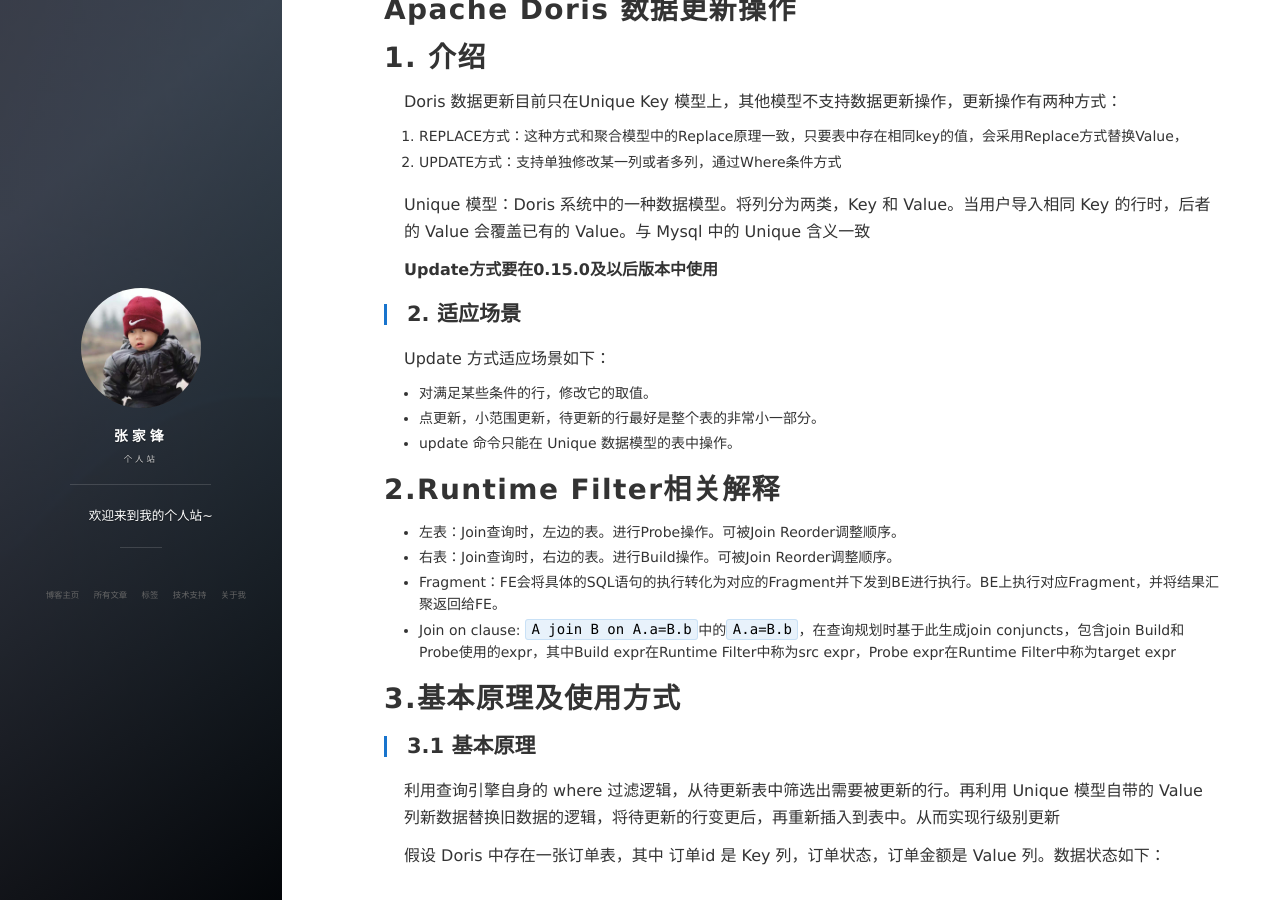
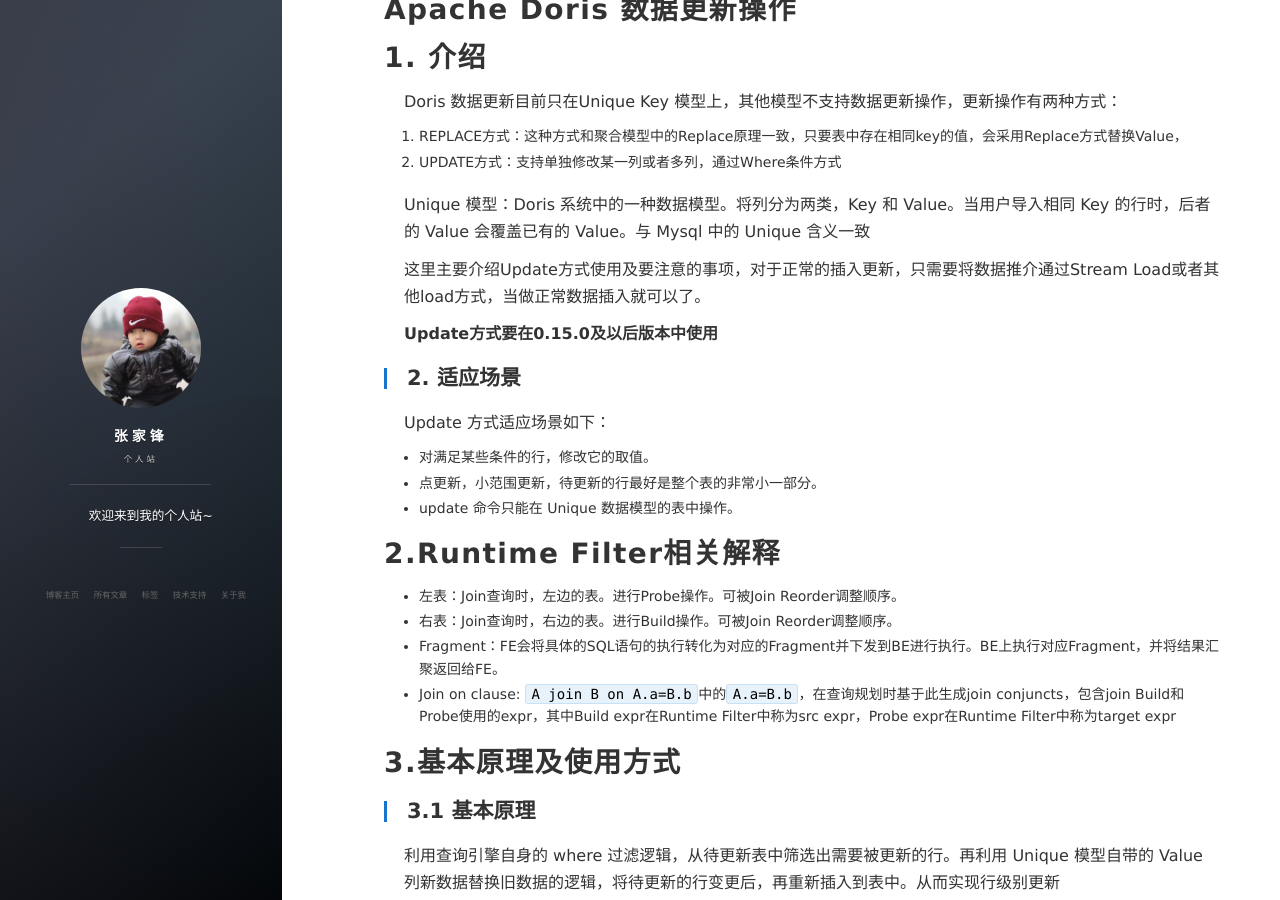
Before and after one commit to hf200012/hf200012.github.io, a Jekyll site: the page built from _posts/2021-09-30-Apache Doris 数据更新操作.md, in a window 1280 px wide and 900 px high, scrolled down 581 px. Built offline with Jekyll 4.4.1, drawn with Linux system fonts in a browser that asks for light colours; nearby versions of some CDN libraries; our own code applies the rules of GitHub Pages for plain Markdown files; comment, search, counter and statistics services are not loaded; some of the changed text lies outside the part shown.

Commit message:
Update 2021-09-30-Apache Doris 数据更新操作.md

```diff
--- a/_posts/2021-09-30-Apache Doris 数据更新操作.md
+++ b/_posts/2021-09-30-Apache Doris 数据更新操作.md
@@ -14,6 +14,8 @@
 2. UPDATE方式：支持单独修改某一列或者多列，通过Where条件方式
 
 Unique 模型：Doris 系统中的一种数据模型。将列分为两类，Key 和 Value。当用户导入相同 Key 的行时，后者的 Value 会覆盖已有的 Value。与 Mysql 中的 Unique 含义一致
+
+这里主要介绍Update方式使用及要注意的事项，对于正常的插入更新，只需要将数据推介通过Stream Load或者其他load方式，当做正常数据插入就可以了。
 
 **Update方式要在0.15.0及以后版本中使用**
 
@@ -108,4 +110,4 @@
 
 由于 Doris 目前支持的是行更新，并且采用的是读取后再写入的两步操作，则如果 Update 语句和其他导入或 Delete 语句刚好修改的是同一行时，存在不确定的数据结果。
 
-所以用户在使用的时候，一定要注意*用户侧自己*进行 Update 语句和其他 DML 语句的并发控制
+所以用户在使用的时候，一定要注意*用户侧自己*进行 Update 语句和其他 DML 语句的并发控制。
```
